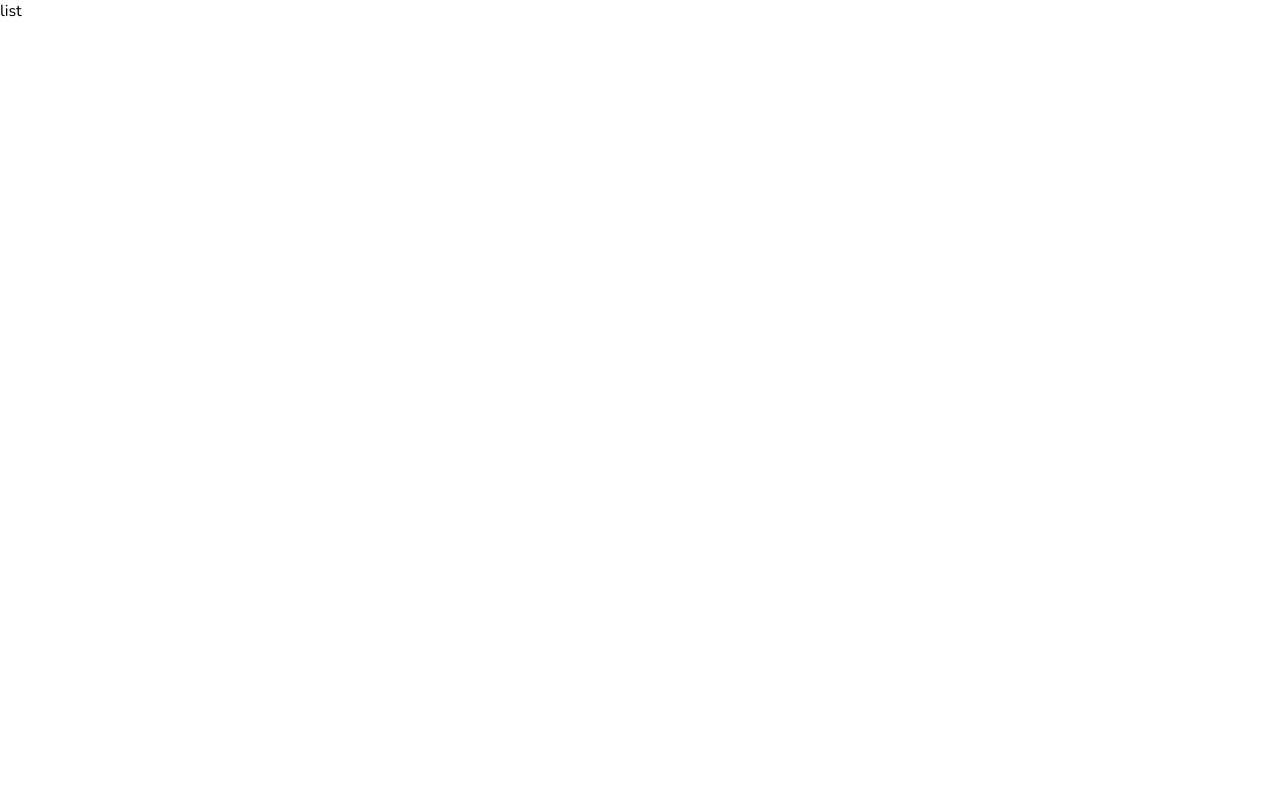
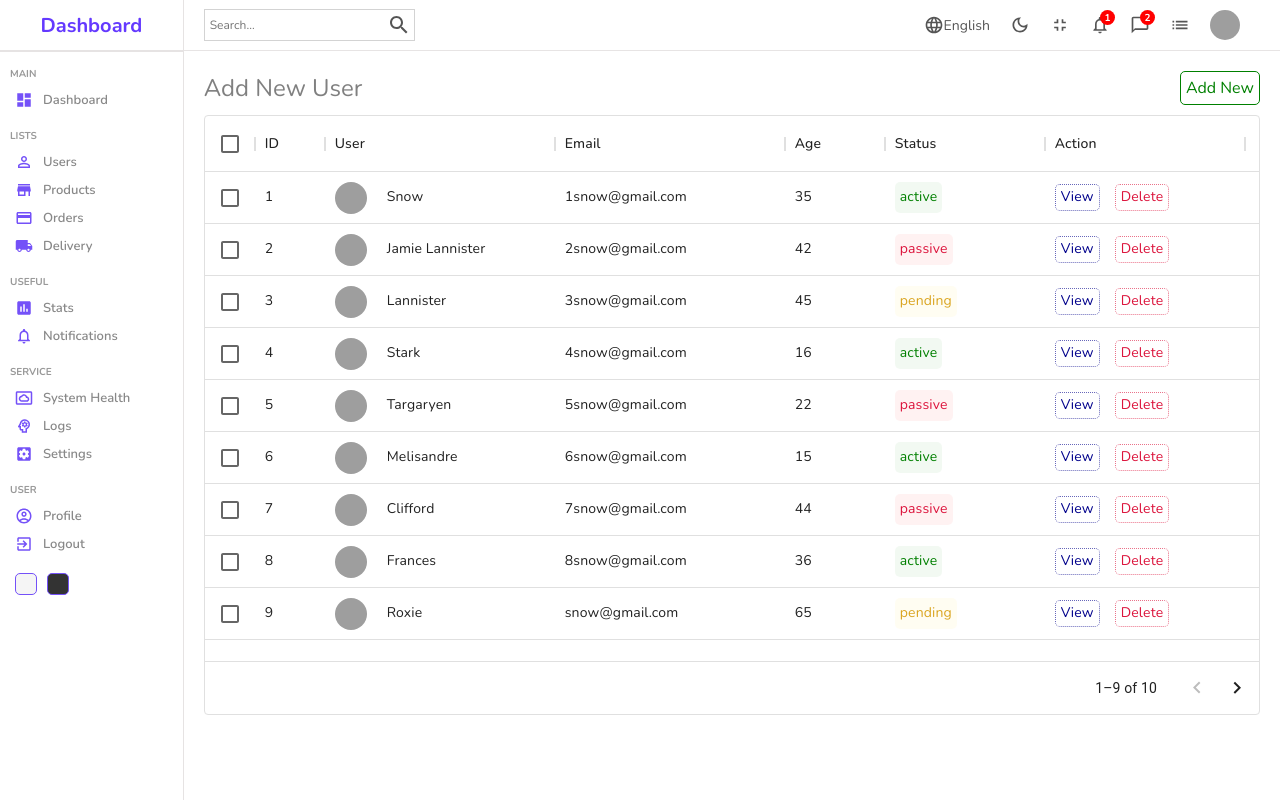
Before and after one commit to Dmitriifd/react-dashboard, a React (Create React App) app: page /users in a window 1280 px wide. Built offline with nearby package versions, Linux system fonts and the light colour scheme; grey boxes are pictures that could not be loaded.

Commit message:
mui datatable

```diff
--- a/package.json
+++ b/package.json
@@ -7,6 +7,7 @@
     "@emotion/styled": "^11.10.5",
     "@mui/icons-material": "^5.10.15",
     "@mui/material": "^5.10.15",
+    "@mui/x-data-grid": "^5.17.13",
     "@testing-library/jest-dom": "^5.16.5",
     "@testing-library/react": "^13.4.0",
     "@testing-library/user-event": "^13.5.0",
--- /dev/null
+++ b/src/components/datatable/Datatable.jsx
@@ -0,0 +1,53 @@
+import './Datatable.scss'
+import { DataGrid } from '@mui/x-data-grid'
+import { Link } from 'react-router-dom'
+import { useState } from 'react'
+import { userColumns, userRows } from 'datatablesource'
+
+const Datatable = () => {
+	const [data, setData] = useState(userRows)
+
+	const handleDelete = (id) => {
+		setData(data.filter((item) => item.id !== id))
+	}
+
+	const actionColumn = [
+		{
+			field: 'action',
+			headerName: 'Action',
+			width: 200,
+			renderCell: (params) => {
+				return (
+					<div className="cellAction">
+						<Link to="/users/test" style={{ textDecoration: 'none' }}>
+							<div className="viewButton">View</div>
+						</Link>
+						<div className="deleteButton" onClick={() => handleDelete(params.row.id)}>
+							Delete
+						</div>
+					</div>
+				)
+			},
+		},
+	]
+	return (
+		<div className="datatable">
+			<div className="datatableTitle">
+				Add New User
+				<Link to="/users/new" className="link">
+					Add New
+				</Link>
+			</div>
+			<DataGrid
+				className="datagrid"
+				rows={data}
+				columns={userColumns.concat(actionColumn)}
+				pageSize={9}
+				rowsPerPageOptions={[9]}
+				checkboxSelection
+			/>
+		</div>
+	)
+}
+
+export default Datatable
--- /dev/null
+++ b/src/components/datatable/Datatable.scss
@@ -0,0 +1,78 @@
+.datatable {
+  height: 600px;
+  padding: 20px;
+
+  .datatableTitle{
+    width: 100%;
+    font-size: 24px;
+    color: gray;
+    margin-bottom: 10px;
+    display: flex;
+    align-items: center;
+    justify-content: space-between;
+
+    .link{
+      text-decoration: none;
+      color: green;
+      font-size: 16px;
+      font-weight: 400;
+      border: 1px solid green;
+      padding: 5px;
+      border-radius: 5px;
+      cursor: pointer;
+    }
+  }
+
+  .cellWithImg {
+    display: flex;
+    align-items: center;
+
+    .cellImg {
+      width: 32px;
+      height: 32px;
+      border-radius: 50%;
+      object-fit: cover;
+      margin-right: 20px;
+    }
+  }
+
+  .cellWithStatus {
+    padding: 5px;
+    border-radius: 5px;
+
+    &.active {
+      background-color: rgba(0, 128, 0, 0.05);
+      color: green;
+    }
+    &.pending {
+      background-color: rgba(255, 217, 0, 0.05);
+      color: goldenrod;
+    }
+    &.passive {
+      background-color: rgba(255, 0, 0, 0.05);
+      color: crimson;
+    }
+  }
+
+  .cellAction {
+    display: flex;
+    align-items: center;
+    gap: 15px;
+
+    .viewButton {
+      padding: 2px 5px;
+      border-radius: 5px;
+      color: darkblue;
+      border: 1px dotted rgba(0, 0, 139, 0.596);
+      cursor: pointer;
+    }
+
+    .deleteButton {
+      padding: 2px 5px;
+      border-radius: 5px;
+      color: crimson;
+      border: 1px dotted rgba(220, 20, 60, 0.6);
+      cursor: pointer;
+    }
+  }
+}
--- /dev/null
+++ b/src/datatablesource.js
@@ -0,0 +1,123 @@
+export const userColumns = [
+  { field: "id", headerName: "ID", width: 70 },
+  {
+    field: "user",
+    headerName: "User",
+    width: 230,
+    renderCell: (params) => {
+      return (
+        <div className="cellWithImg">
+          <img className="cellImg" src={params.row.img} alt="avatar" />
+          {params.row.username}
+        </div>
+      );
+    },
+  },
+  {
+    field: "email",
+    headerName: "Email",
+    width: 230,
+  },
+
+  {
+    field: "age",
+    headerName: "Age",
+    width: 100,
+  },
+  {
+    field: "status",
+    headerName: "Status",
+    width: 160,
+    renderCell: (params) => {
+      return (
+        <div className={`cellWithStatus ${params.row.status}`}>
+          {params.row.status}
+        </div>
+      );
+    },
+  },
+];
+
+//temporary data
+export const userRows = [
+  {
+    id: 1,
+    username: "Snow",
+    img: "https://images.pexels.com/photos/1820770/pexels-photo-1820770.jpeg?auto=compress&cs=tinysrgb&dpr=2&w=500",
+    status: "active",
+    email: "1snow@gmail.com",
+    age: 35,
+  },
+  {
+    id: 2,
+    username: "Jamie Lannister",
+    img: "https://images.pexels.com/photos/1820770/pexels-photo-1820770.jpeg?auto=compress&cs=tinysrgb&dpr=2&w=500",
+    email: "2snow@gmail.com",
+    status: "passive",
+    age: 42,
+  },
+  {
+    id: 3,
+    username: "Lannister",
+    img: "https://images.pexels.com/photos/1820770/pexels-photo-1820770.jpeg?auto=compress&cs=tinysrgb&dpr=2&w=500",
+    email: "3snow@gmail.com",
+    status: "pending",
+    age: 45,
+  },
+  {
+    id: 4,
+    username: "Stark",
+    img: "https://images.pexels.com/photos/1820770/pexels-photo-1820770.jpeg?auto=compress&cs=tinysrgb&dpr=2&w=500",
+    email: "4snow@gmail.com",
+    status: "active",
+    age: 16,
+  },
+  {
+    id: 5,
+    username: "Targaryen",
+    img: "https://images.pexels.com/photos/1820770/pexels-photo-1820770.jpeg?auto=compress&cs=tinysrgb&dpr=2&w=500",
+    email: "5snow@gmail.com",
+    status: "passive",
+    age: 22,
+  },
+  {
+    id: 6,
+    username: "Melisandre",
+    img: "https://images.pexels.com/photos/1820770/pexels-photo-1820770.jpeg?auto=compress&cs=tinysrgb&dpr=2&w=500",
+    email: "6snow@gmail.com",
+    status: "active",
+    age: 15,
+  },
+  {
+    id: 7,
+    username: "Clifford",
+    img: "https://images.pexels.com/photos/1820770/pexels-photo-1820770.jpeg?auto=compress&cs=tinysrgb&dpr=2&w=500",
+    email: "7snow@gmail.com",
+    status: "passive",
+    age: 44,
+  },
+  {
+    id: 8,
+    username: "Frances",
+    img: "https://images.pexels.com/photos/1820770/pexels-photo-1820770.jpeg?auto=compress&cs=tinysrgb&dpr=2&w=500",
+    email: "8snow@gmail.com",
+    status: "active",
+    age: 36,
+  },
+  {
+    id: 9,
+    username: "Roxie",
+    img: "https://images.pexels.com/photos/1820770/pexels-photo-1820770.jpeg?auto=compress&cs=tinysrgb&dpr=2&w=500",
+    email: "snow@gmail.com",
+    status: "pending",
+    age: 65,
+  },
+  {
+    id: 10,
+    username: "Roxie",
+    img: "https://images.pexels.com/photos/1820770/pexels-photo-1820770.jpeg?auto=compress&cs=tinysrgb&dpr=2&w=500",
+    email: "snow@gmail.com",
+    status: "active",
+    age: 65,
+  },
+];
--- a/src/pages/list/List.js
+++ /dev/null
@@ -1,11 +0,0 @@
-import "./List.scss"
-
-const List = () => {
-		return (
-				<div>
-						list
-				</div>
-		);
-};
-
-export default List
--- /dev/null
+++ b/src/pages/list/List.jsx
@@ -0,0 +1,18 @@
+import Datatable from 'components/datatable/Datatable'
+import Navbar from 'components/navbar/Navbar'
+import Sidebar from 'components/sidebar/Sidebar'
+import './List.scss'
+
+const List = () => {
+	return (
+		<div className="list">
+			<Sidebar />
+			<div className="listContainer">
+				<Navbar />
+				<Datatable />
+			</div>
+		</div>
+	)
+}
+
+export default List
--- a/src/pages/list/List.scss
+++ b/src/pages/list/List.scss
@@ -0,0 +1,7 @@
+.list {
+  display: flex;
+  width: 100%;
+  .listContainer {
+    flex: 6;
+  }
+}
```
Also changed, not shown: 1 other file (tests, documents, lock files or other folders).
